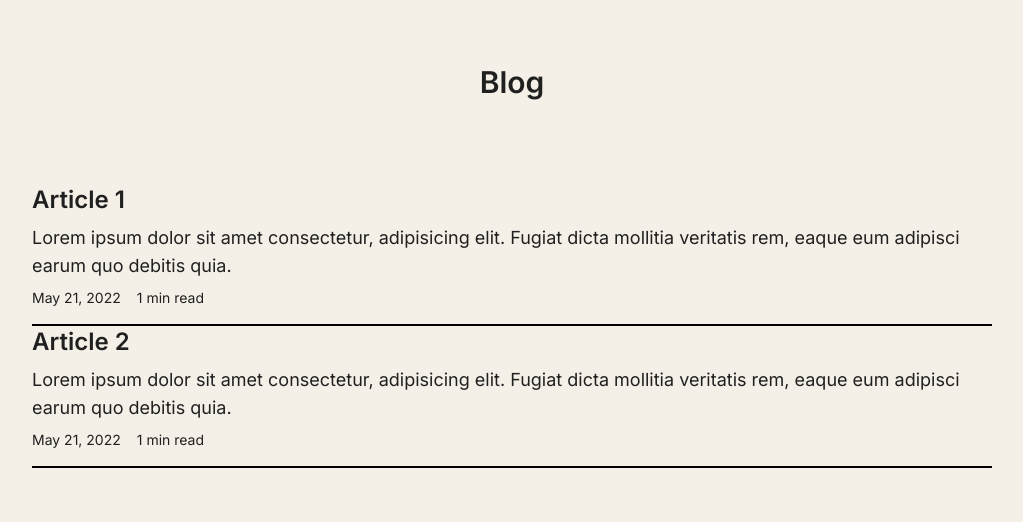
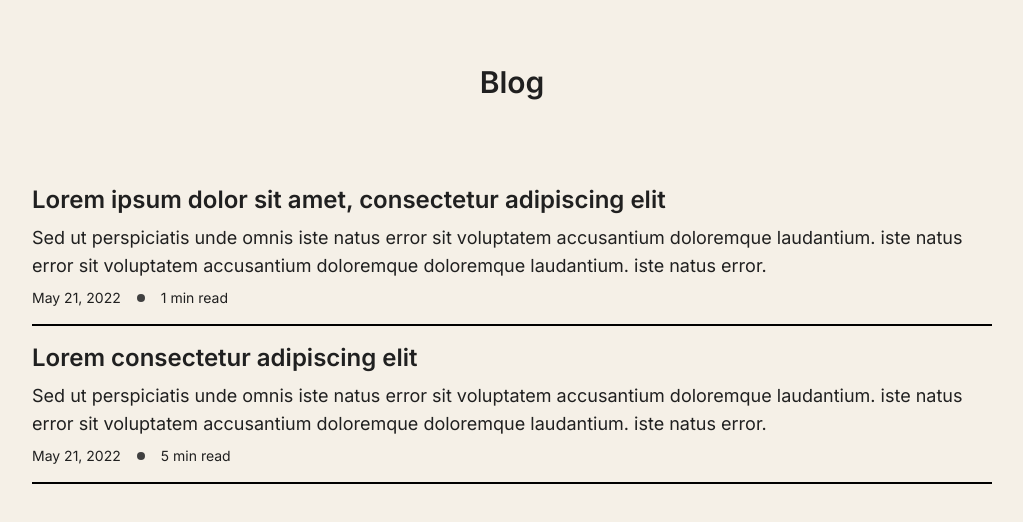
Before and after one commit to nicolasgunawan22/personal-site-client, a Next.js app: page /blog in a window 1280 px wide. Shown: the top 522 px of the page, without its empty margins (128-1151 px from the left). Built offline with nearby package versions, Linux system fonts and the light colour scheme.

Commit message:
feat: add separator between date and time to read

```diff
--- /dev/null
+++ b/assets/icons/FilledCircleIcon.tsx
@@ -0,0 +1,26 @@
+import React from 'react'
+import { IconPropsType } from 'typings/common'
+
+function FilledCircleIcon({
+   width = "10",
+   height = "10",
+   fill = "#404040",
+   className,
+   style
+}: IconPropsType) {
+   return (
+      <svg
+         className={className}
+         width={width}
+         height={height}
+         viewBox="0 0 10 10"
+         fill="none"
+         xmlns="http://www.w3.org/2000/svg"
+         style={style}
+      >
+         <circle cx="5" cy="5" r="5" fill={fill} />
+      </svg>
+   )
+}
+
+export default FilledCircleIcon
--- a/components/Article/ArticleCard.tsx
+++ b/components/Article/ArticleCard.tsx
@@ -1,4 +1,5 @@
 import React from 'react'
+import FilledCircleIcon from 'assets/icons/FilledCircleIcon'
 
 type ArticleCardProps = {
    title: string
@@ -16,11 +17,16 @@ const ArticleCard = ({
    timeToRead,
 }: ArticleCardProps) => {
    return (
-      <a className="flex flex-col gap-2 border-b-2 border-b-black pb-4" href={slug}>
+      <a className="flex flex-col gap-2 border-b-2 border-b-black pb-4 mb-4" href={slug}>
          <h5 className='text-2xl font-semibold'>{title}</h5>
          <p className='text-lg'>{description}</p>
-         <span className="flex gap-4">
+         <span className="flex gap-4 items-center">
             <p className='text-sm'>{date}</p>
+            <FilledCircleIcon
+               width='8'
+               height='8'
+               fill="#404040"
+            />
             <p className='text-sm'>{timeToRead} min read</p>
          </span>
       </a>
--- a/pages/blog/index.tsx
+++ b/pages/blog/index.tsx
@@ -14,18 +14,18 @@ const Blog = () => {
             <h2 className="text-3xl font-semibold mb-1 text-center mt-16">Blog</h2>
             <div className="p-20">
                <ArticleCard
-                  title='Article 1'
-                  description="Lorem ipsum dolor sit amet consectetur, adipisicing elit. Fugiat dicta mollitia veritatis rem, eaque eum adipisci earum quo debitis quia."
+                  title='Lorem ipsum dolor sit amet, consectetur adipiscing elit'
+                  description="Sed ut perspiciatis unde omnis iste natus error sit voluptatem accusantium doloremque laudantium. iste natus error sit voluptatem accusantium doloremque  doloremque laudantium. iste natus error."
                   date="May 21, 2022"
                   slug='blog/article-1'
                   timeToRead={1}
                />
                <ArticleCard
-                  title='Article 2'
-                  description="Lorem ipsum dolor sit amet consectetur, adipisicing elit. Fugiat dicta mollitia veritatis rem, eaque eum adipisci earum quo debitis quia."
+                  title='Lorem consectetur adipiscing elit'
+                  description="Sed ut perspiciatis unde omnis iste natus error sit voluptatem accusantium doloremque laudantium. iste natus error sit voluptatem accusantium doloremque  doloremque laudantium. iste natus error."
                   date="May 21, 2022"
                   slug='blog/article-2'
-                  timeToRead={1}
+                  timeToRead={5}
                />
             </div>
          </Container>
```
